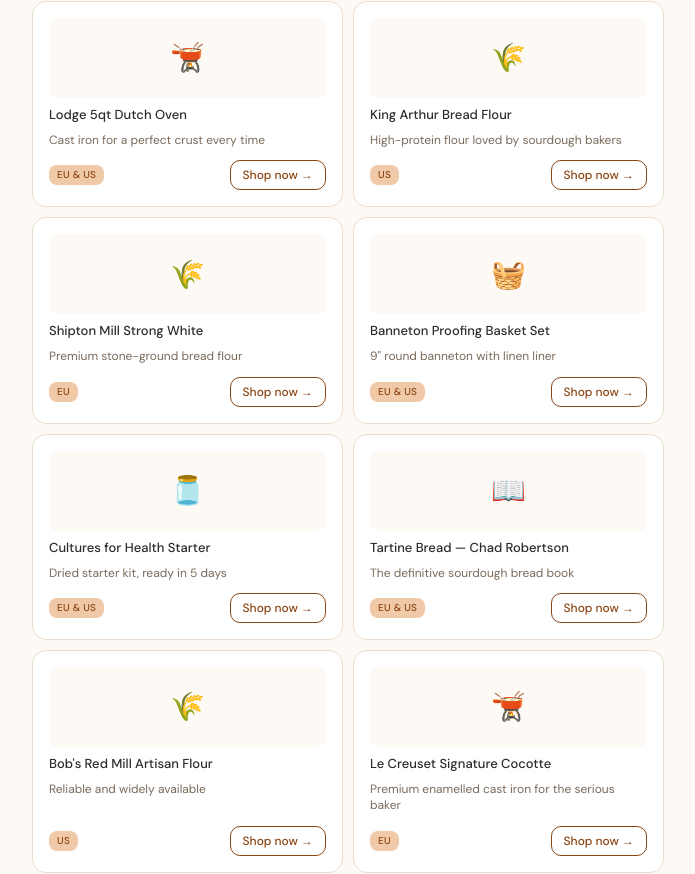
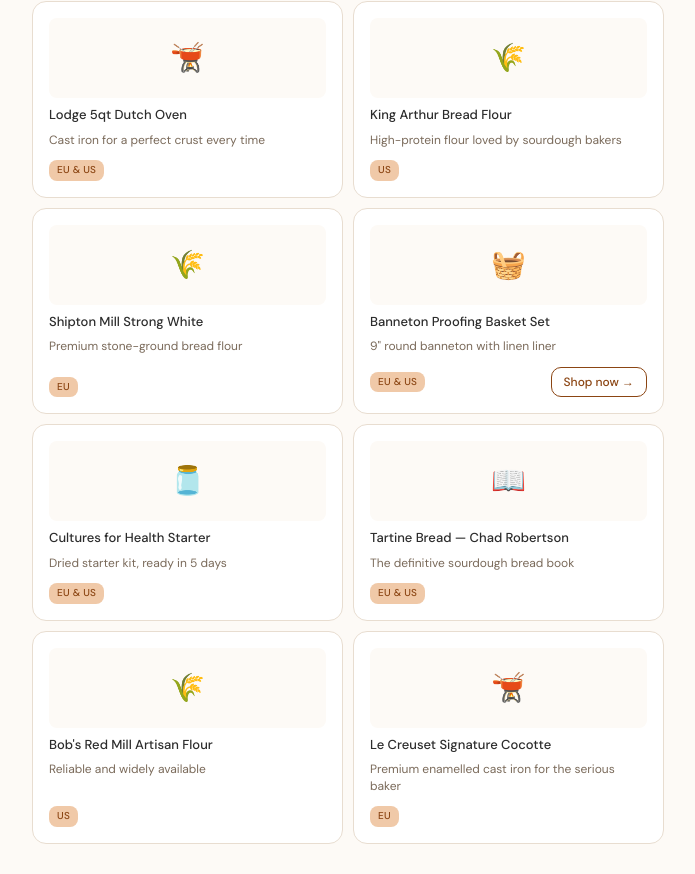
Before and after one commit to paulinesg-droid/CalculateSourdough, a React (Vite) app: page / in a window 1280 px wide. Shown: the part 1528-2402 px from the top of the page, without its empty margins (292-987 px from the left). Built offline with nearby package versions, Linux system fonts and the light colour scheme.

Commit message:
remove empty shop links, keep banneton only

```diff
--- a/src/components/CalculatorTab.tsx
+++ b/src/components/CalculatorTab.tsx
@@ -292,24 +292,16 @@
                 <span className="rounded-lg bg-accent-light px-2 py-0.5 text-[10px] font-medium uppercase tracking-wide text-primary">
                   {p.region === 'both' ? 'EU & US' : p.region.toUpperCase()}
                 </span>
-                <a
-                  href={
-                    p.name === 'Banneton Proofing Basket Set'
-                      ? 'https://www.amazon.se/dp/B0DK8YC1DY'
-                      : '#'
-                  }
-                  target={
-                    p.name === 'Banneton Proofing Basket Set' ? '_blank' : undefined
-                  }
-                  rel={
-                    p.name === 'Banneton Proofing Basket Set'
-                      ? 'noopener noreferrer'
-                      : undefined
-                  }
-                  className="shop-btn cursor-pointer rounded-[10px] border-[1.5px] border-primary bg-transparent px-3 py-1.5 font-sans text-xs font-medium text-primary no-underline transition-all duration-150 hover:bg-primary hover:text-white"
-                >
-                  {tr.shopNow}
-                </a>
+                {p.name === 'Banneton Proofing Basket Set' ? (
+                  <a
+                    href="https://www.amazon.se/dp/B0DK8YC1DY"
+                    target="_blank"
+                    rel="noopener noreferrer"
+                    className="shop-btn cursor-pointer rounded-[10px] border-[1.5px] border-primary bg-transparent px-3 py-1.5 font-sans text-xs font-medium text-primary no-underline transition-all duration-150 hover:bg-primary hover:text-white"
+                  >
+                    {tr.shopNow}
+                  </a>
+                ) : null}
               </div>
             </div>
           ))}
```
